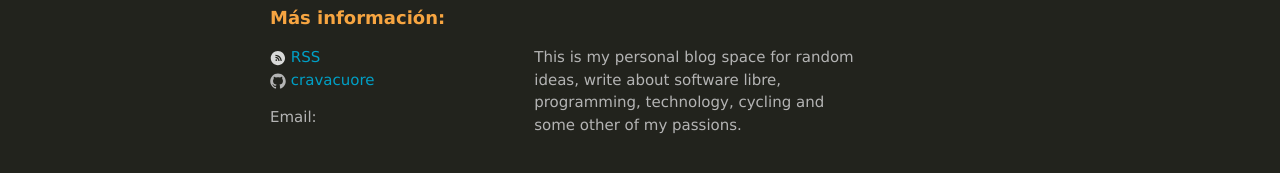
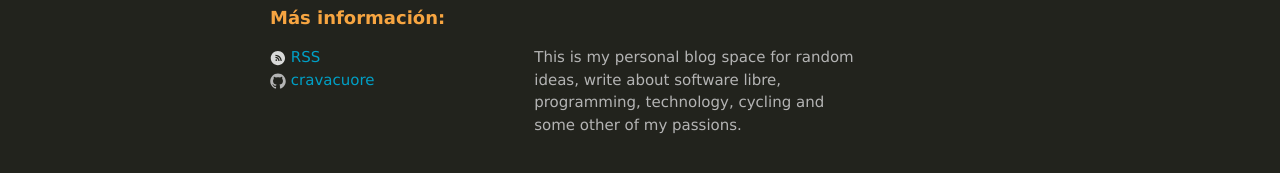
Before and after one commit to cravacuore/blog, a Jekyll site: the page built from index.html, in a window 1280 px wide. Shown: the part 386-559 px from the top of the page. Built offline with Jekyll 4.4.1, drawn with Linux system fonts in a browser that asks for light colours.

Commit message:
Removed email from footer

```diff
--- a/_includes/footer.html
+++ b/_includes/footer.html
@@ -16,9 +16,9 @@
           </li>
           {% endif %}
         </ul>
-        <ul class="footer-list">
-          <li>Email: <a href="mailto:{{ site.email }}">{{ site.email }}</a></li>
-        </ul>
+        <!-- <ul class="footer&#45;list"> -->
+        <!--   <li>Email: <a href="mailto:{{ site.email }}">{{ site.email }}</a></li> -->
+        <!-- </ul> -->
       </div>
 
       <div class="footer-col footer-col-2">
```
